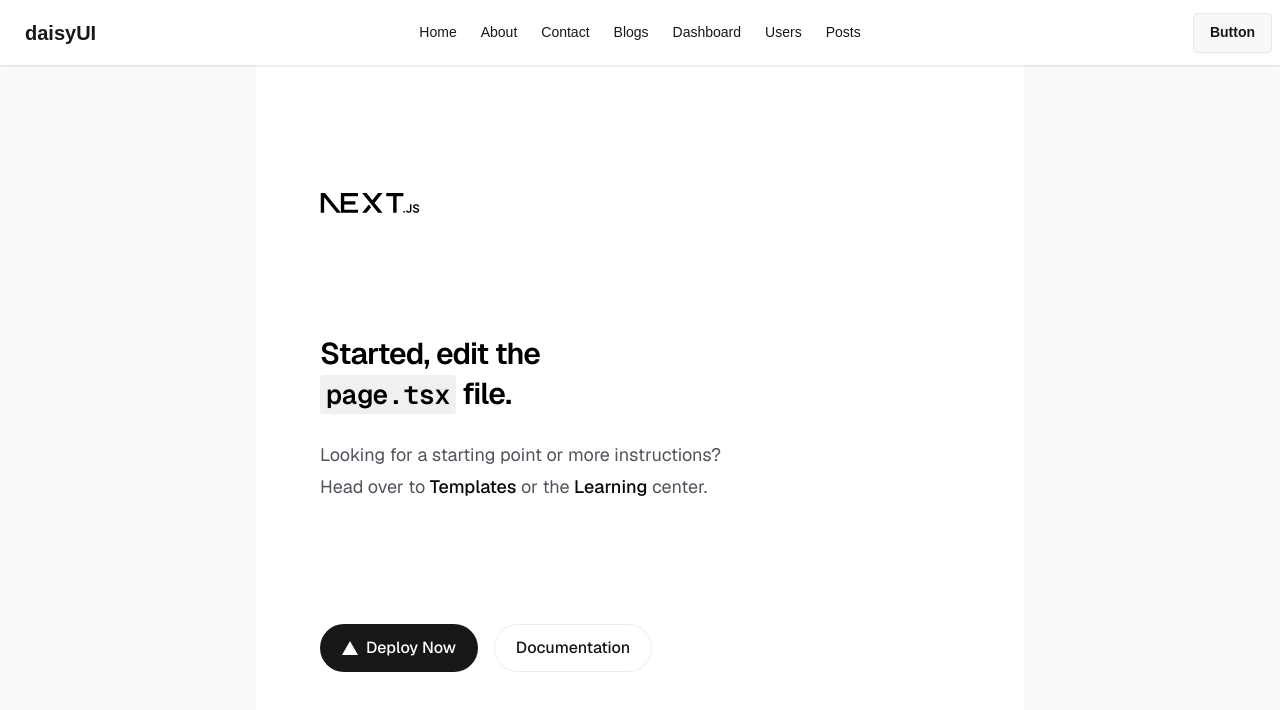
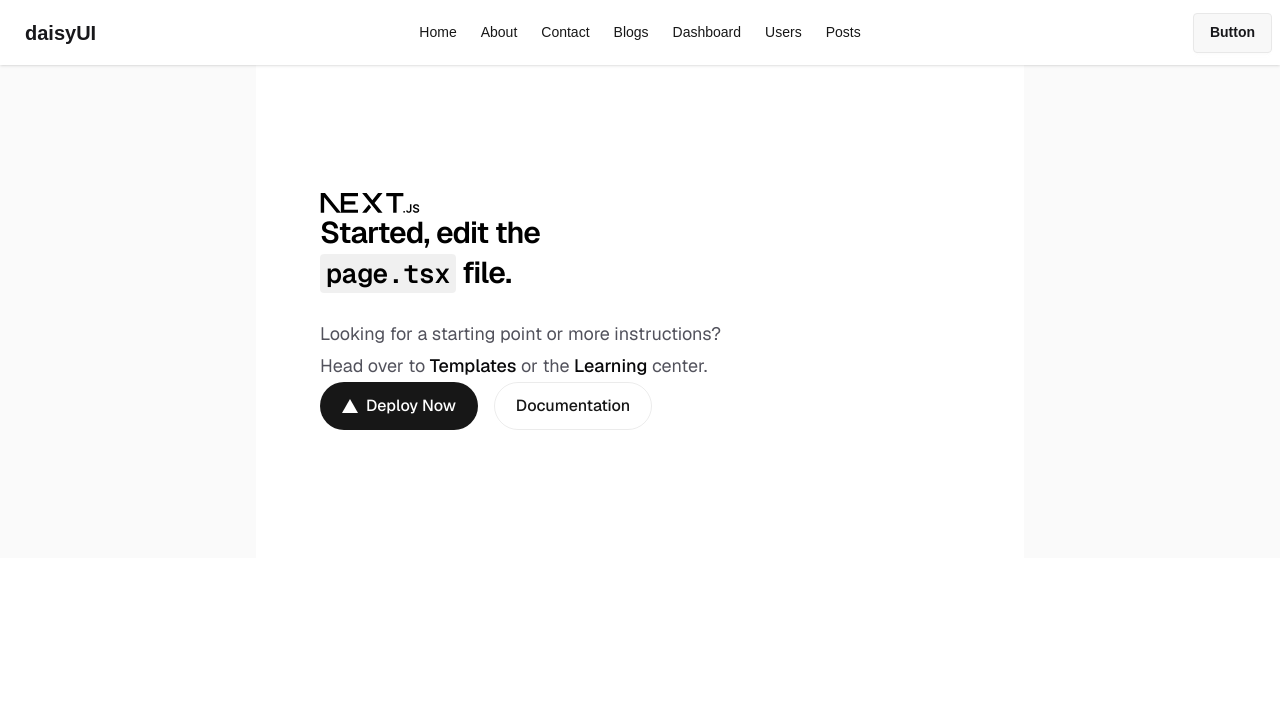
Before and after one commit to asm-saim/v1.my-app, a Next.js app: page / in a window 1280 px wide. Shown: the top 710 px of the page. Built offline with nearby package versions, Linux system fonts and the light colour scheme.

Commit message:
font optimization implemented

```diff
--- a/app/layout.tsx
+++ b/app/layout.tsx
@@ -21,7 +21,7 @@ export const metadata: Metadata = {
 export default function RootLayout({ children }: LayoutProps<"/">) {
   return (
     <html lang="en" className={`${geistSans.variable} ${geistMono.variable} h-full antialiased`}>
-      <body className="min-h-full flex flex-col">
+      <body className={`${geistSans.className}min-h-full flex flex-col`}>
         <Navbar></Navbar>
         {children}
       </body>
```
